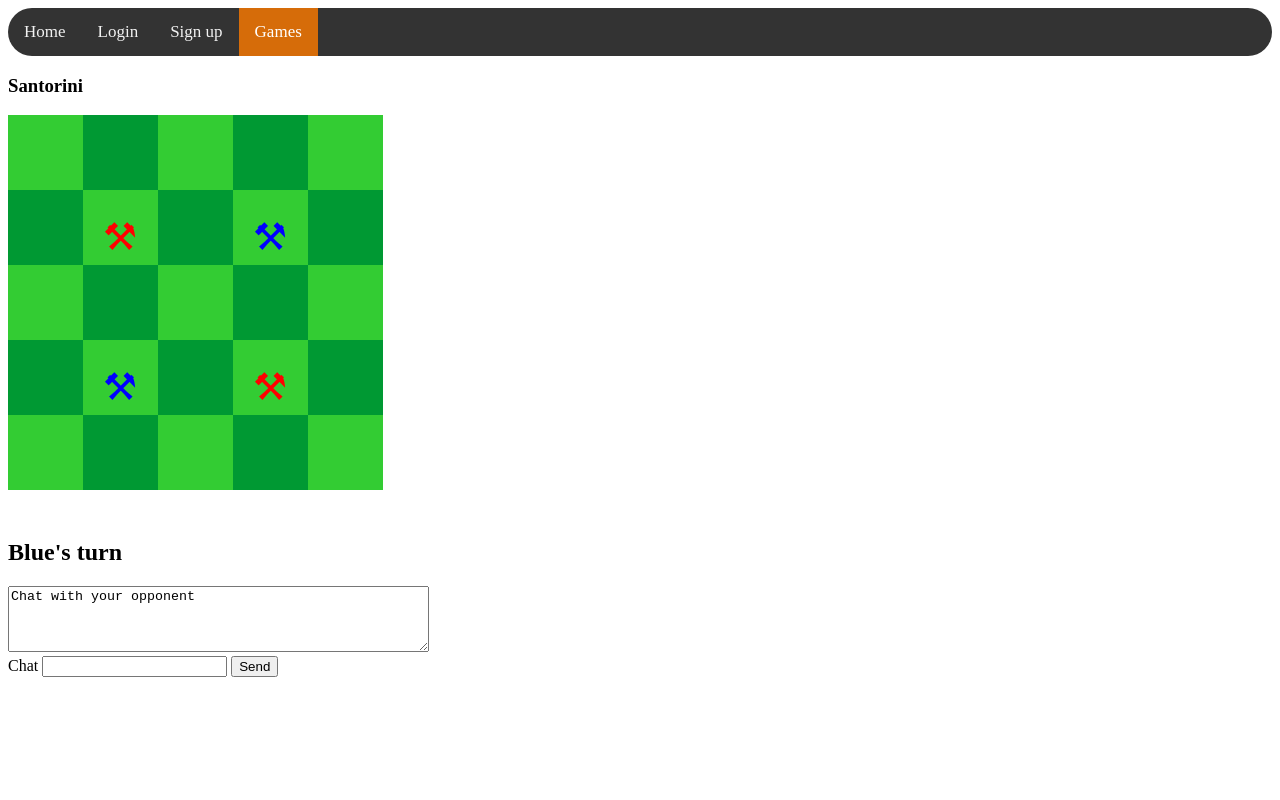
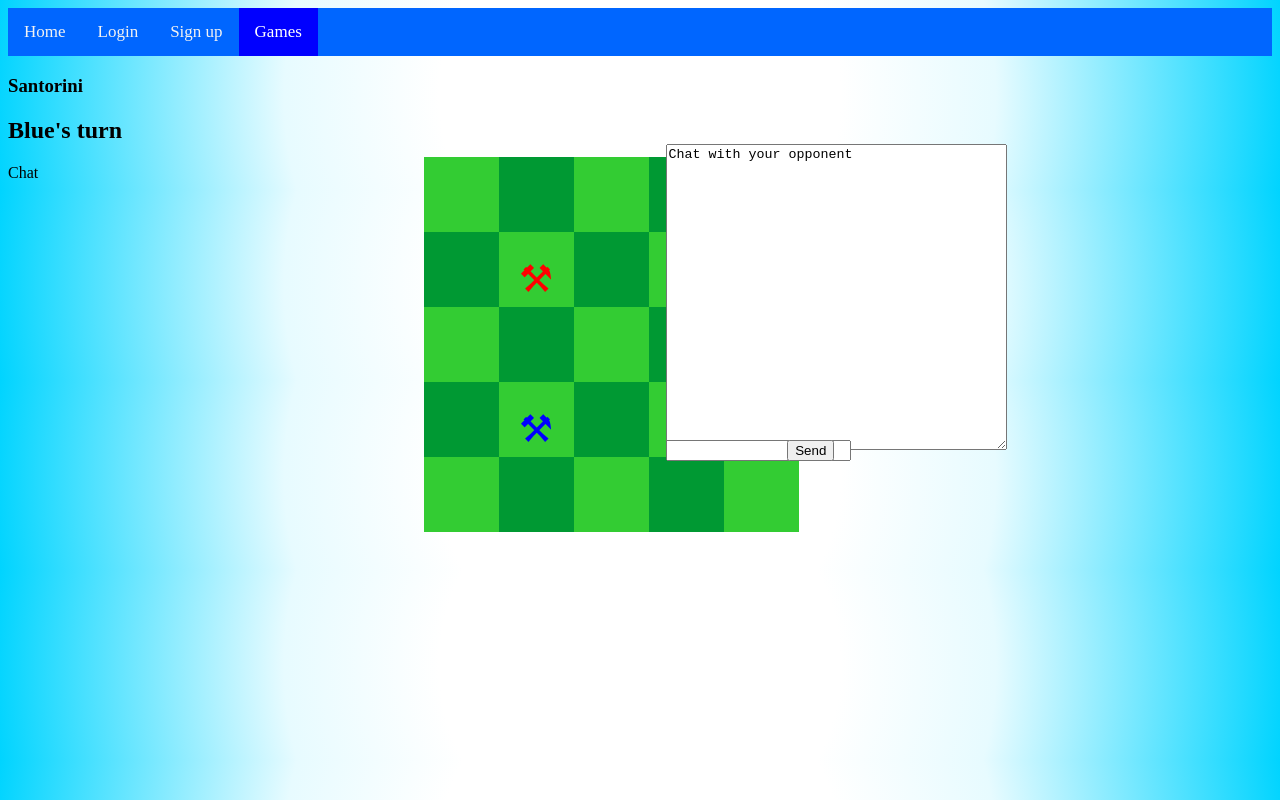
Before and after one commit to abowtadaa/Santorini-2019, a website: page public/gameBoard.html in a window 1280 px wide. Drawn offline with Linux system fonts and the light colour scheme.

Commit message:
minor changes to code to work with css changes

```diff
--- a/public/gameBoard.html
+++ b/public/gameBoard.html
@@ -6,6 +6,7 @@
     <meta name="viewport" content="width=device-width, initial-scale=1.0">
     <title>My document</title>
     <link rel="stylesheet" type="text/css" href="style.css">
+    <link rel="stylesheet" type="text/css" href="game_style.css">
 
 
 </head>
@@ -28,11 +29,11 @@
     </div>
     <div>
         <div id="container">
-            <textarea readonly id="chatOutput" rows="4" cols="50" wrap="hard">Chat with your opponent</textarea>
+            <textarea readonly id="chatOutput" rows="20" cols="40" wrap="hard">Chat with your opponent</textarea>
         </div>
         <label for="chat">Chat</label>
         <input id="chat">
-        <button onclick="btnsendChat()">Send</button>
+        <button id="sendbutton" onclick="btnsendChat()">Send</button>
     </div>
     <!-- HTML elements here... -->
 
--- a/public/game_style.css
+++ b/public/game_style.css
@@ -0,0 +1,44 @@
+#canvas{
+
+    position:absolute;
+
+    left: 30%;
+    padding: 20px;
+    margin: 20px;
+
+    text-align: center;
+
+
+
+}
+
+
+#container{
+
+    position:absolute;
+
+    top: 18%;
+    left: 52%;
+
+
+
+
+}
+
+#chat{
+
+    position:absolute;
+
+    top: 55%;
+    left: 52%;
+
+}
+
+#sendbutton{
+
+    position:absolute;
+
+    top: 55%;
+    left: 61.5%;
+
+}
--- a/public/style.css
+++ b/public/style.css
@@ -1,8 +1,8 @@
 /* Add a black background color to the top navigation */
 .topnav {
-    background-color: #333;
+    background-color: #0066ff;
     overflow: hidden;
-    border-radius: 25px;
+
   }
 
   /* Style the links inside the navigation bar */
@@ -13,16 +13,27 @@
     padding: 14px 16px;
     text-decoration: none;
     font-size: 17px;
+
+
   }
 
   /* Change the color of links on hover */
   .topnav a:hover {
-    background-color: #ddd;
-    color: black;
+    background-color: #0000ff;
+    color: white;
   }
 
   /* Add a color to the active/current link */
   .topnav a.active {
-    background-color: rgb(214, 108, 9);
+    background-color: #0000ff;
     color: white;
   }
+
+
+html body{
+
+  background: rgb(255,255,255);
+  background: radial-gradient(circle, rgba(255,255,255,1) 0%, rgba(255,255,255,1) 16%, rgba(255,255,255,1) 31%, rgba(231,251,255,1) 55%, rgba(0,212,255,1) 100%);
+
+
+}
```
Also changed, not shown: public/login.html (+2 -0 lines).
